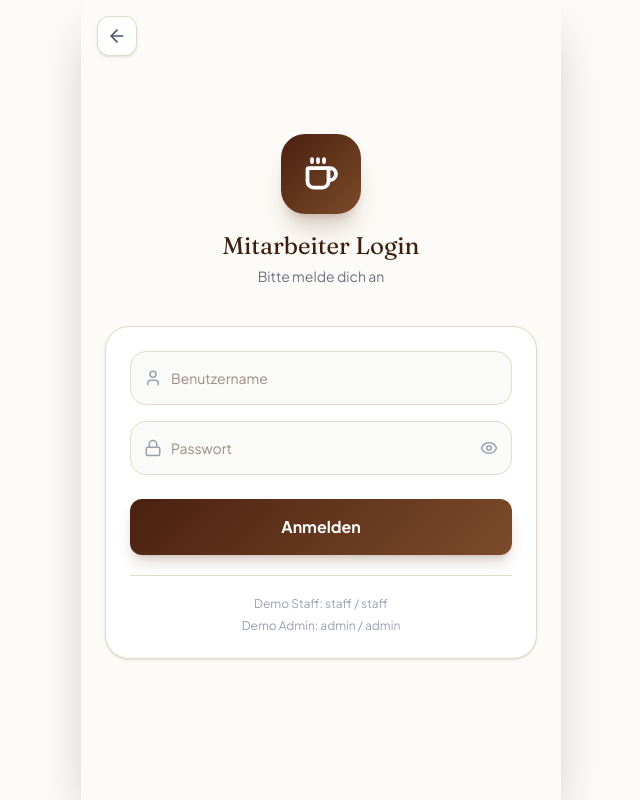
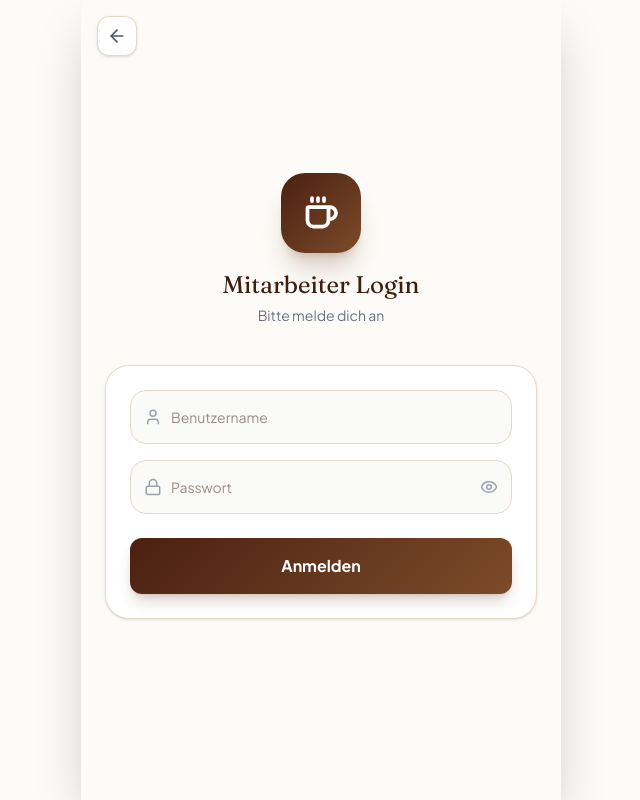
Before and after one commit to alfaruqcafe/app, a React (Vite) app: page /login in a window 1280 px wide. Shown: the whole page, without its empty margins (319-959 px from the left). Built offline with nearby package versions, Linux system fonts and the light colour scheme; no server answers; the database is empty.

Commit message:
Remove demo login hints from Login.jsx

```diff
--- a/src/pages/Login.jsx
+++ b/src/pages/Login.jsx
@@ -98,10 +98,7 @@ export function Login() {
             {loading ? "Wird angemeldet..." : "Anmelden"}
           </button>
 
-          <div className="mt-5 pt-5 border-t border-[#e5d9c8] flex flex-col gap-1.5 text-center text-xs text-gray-400">
-            <p className="m-0">Demo Staff: staff / staff</p>
-            <p className="m-0">Demo Admin: admin / admin</p>
-          </div>
+
         </form>
       </div>
     </div>
```
